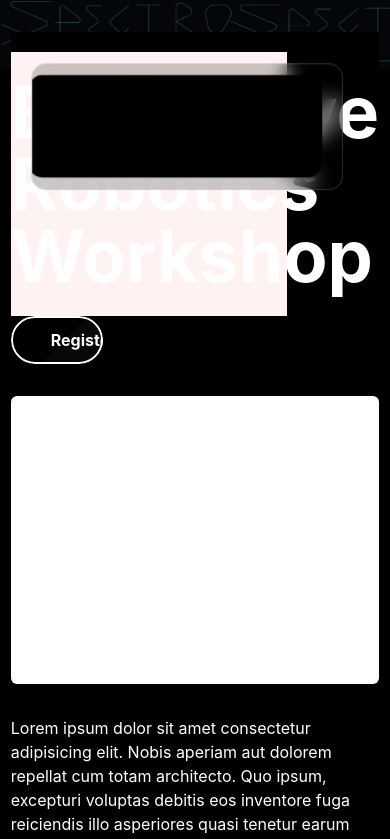
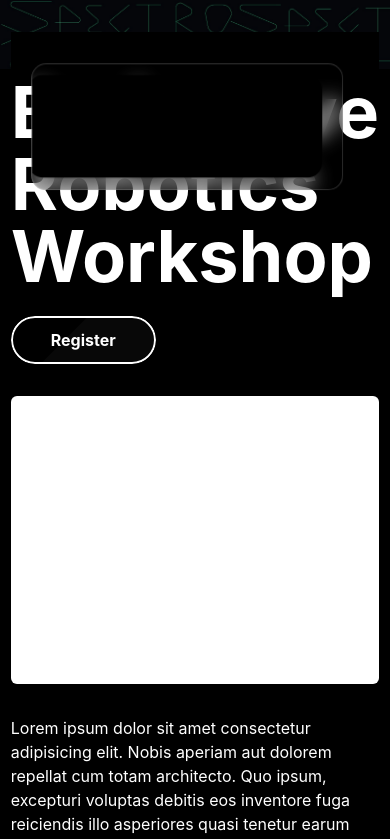
Before and after one commit to IEEE-FISAT-SB-WEBCOM/SpectroSpect-Main, a React (Vite) app in the folder frontend/: page /Events in a window 390 px wide. Shown: the top 839 px of the page. Built offline with nearby package versions, Linux system fonts and the light colour scheme.

Commit message:
Event Resp

```diff
--- a/frontend/src/components/Events.jsx
+++ b/frontend/src/components/Events.jsx
@@ -25,7 +25,7 @@ const Event = () => {
       <div className="flex flex-col lg:flex-row text-white min-h-screen items-center justify-center">
         <div className="md:w-3/4 mt-5 md:mt-32 lg:mr-8 px-3 py-3">
           <div className={`flex md:flex-row flex-col  top-0 pt-5 sticky ${isSticky? ' rounded-md bg-clip-padding  backdrop-filter backdrop-blur-sm bg-opacity-10 ' : 'bg-black'}`}>
-            <div className="w-3/4 bg-red-50 ">
+            <div className="md:w-3/4 sm:w-full flex sm:flex-col items-center justify-center align-middle   ">
               <div aria-label="Breadcrumb" className=" md:flex hidden">
                 <ol className="flex items-center gap-1 text-sm bg-inherit border-0 text-white font-bold">
                   <li>
@@ -107,7 +107,7 @@ const Event = () => {
                 Brainwave Robotics Workshop
               </h6>
             </div>
-            <div className="w-1/4 flex items-center justify-end align-middle">
+            <div className="w-full md:w-1/4 flex items-center justify-start md:justify-end align-middle">
               <button
                 href="#_"
                 className="relative inline-flex items-center justify-start inline-block px-10 py-3 overflow-hidden font-bold rounded-full group"
```
